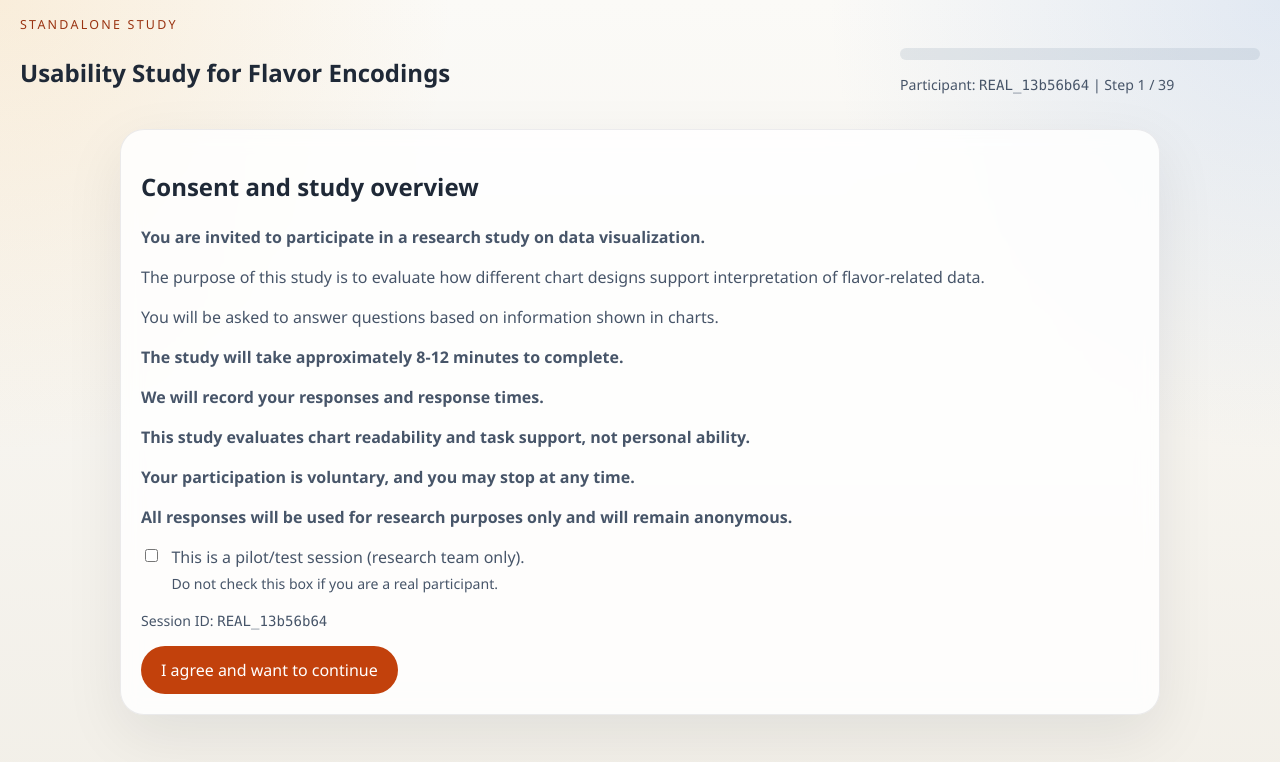
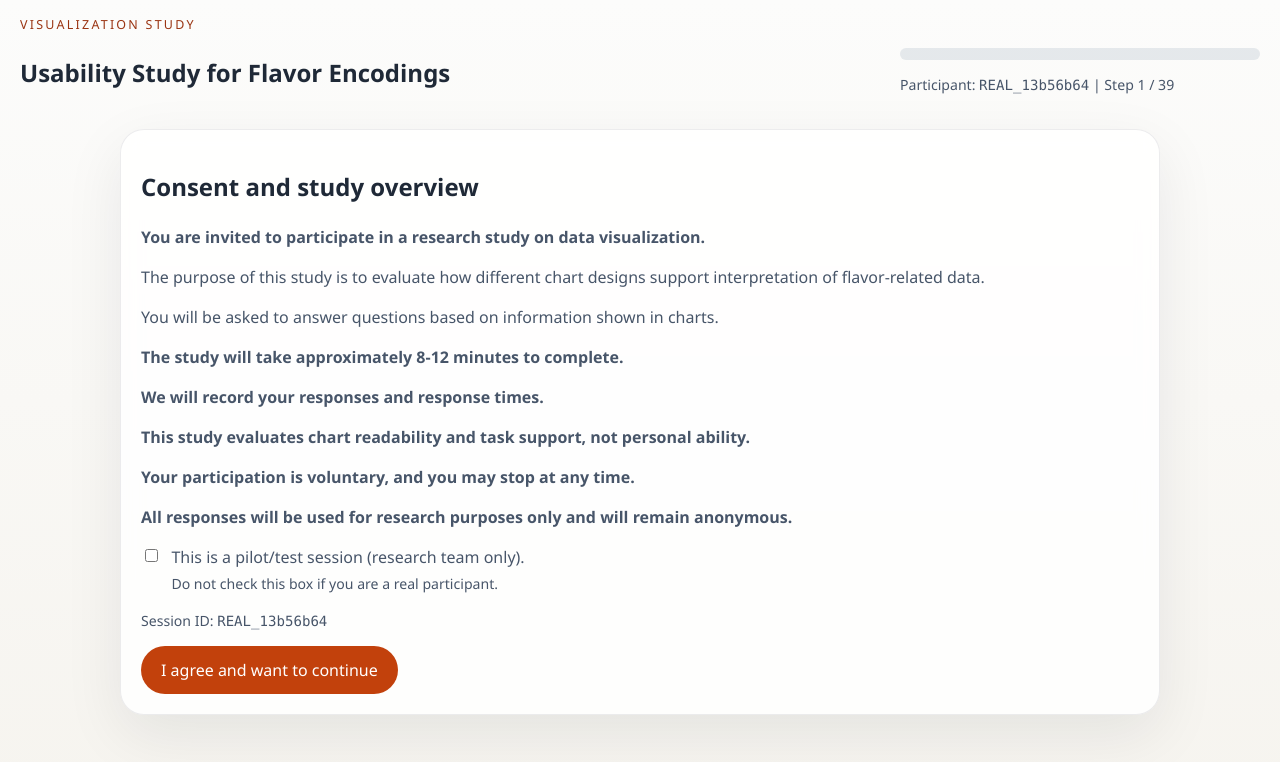
Before and after one commit to nafiul-nipu/FlavorCharterStudy, a React (Vite) app: page / in a window 1280 px wide. Shown: the top 762 px of the page. Built offline with nearby package versions, Linux system fonts and the light colour scheme.

Commit message:
text changed

```diff
--- a/src/components/StudySessionPage.tsx
+++ b/src/components/StudySessionPage.tsx
@@ -313,7 +313,7 @@ export default function StudySessionPage() {
       <section className="study-frame">
         <header className="study-header">
           <div>
-            <p className="eyebrow">Standalone Study</p>
+            <p className="eyebrow">Visualization Study</p>
             <h1>{pack.title}</h1>
           </div>
           <div className="progress-panel">
--- a/src/index.css
+++ b/src/index.css
@@ -1,9 +1,6 @@
 :root {
   color: #1f2937;
-  background:
-    radial-gradient(circle at top left, rgba(240, 180, 90, 0.18), transparent 30%),
-    radial-gradient(circle at top right, rgba(125, 164, 224, 0.2), transparent 30%),
-    linear-gradient(180deg, #fbfaf7 0%, #f2efe8 100%);
+  background: linear-gradient(180deg, #fcfcfb 0%, #f6f4ef 100%);
   font-family: "Avenir Next", "Segoe UI", sans-serif;
   line-height: 1.5;
   font-weight: 400;
```
